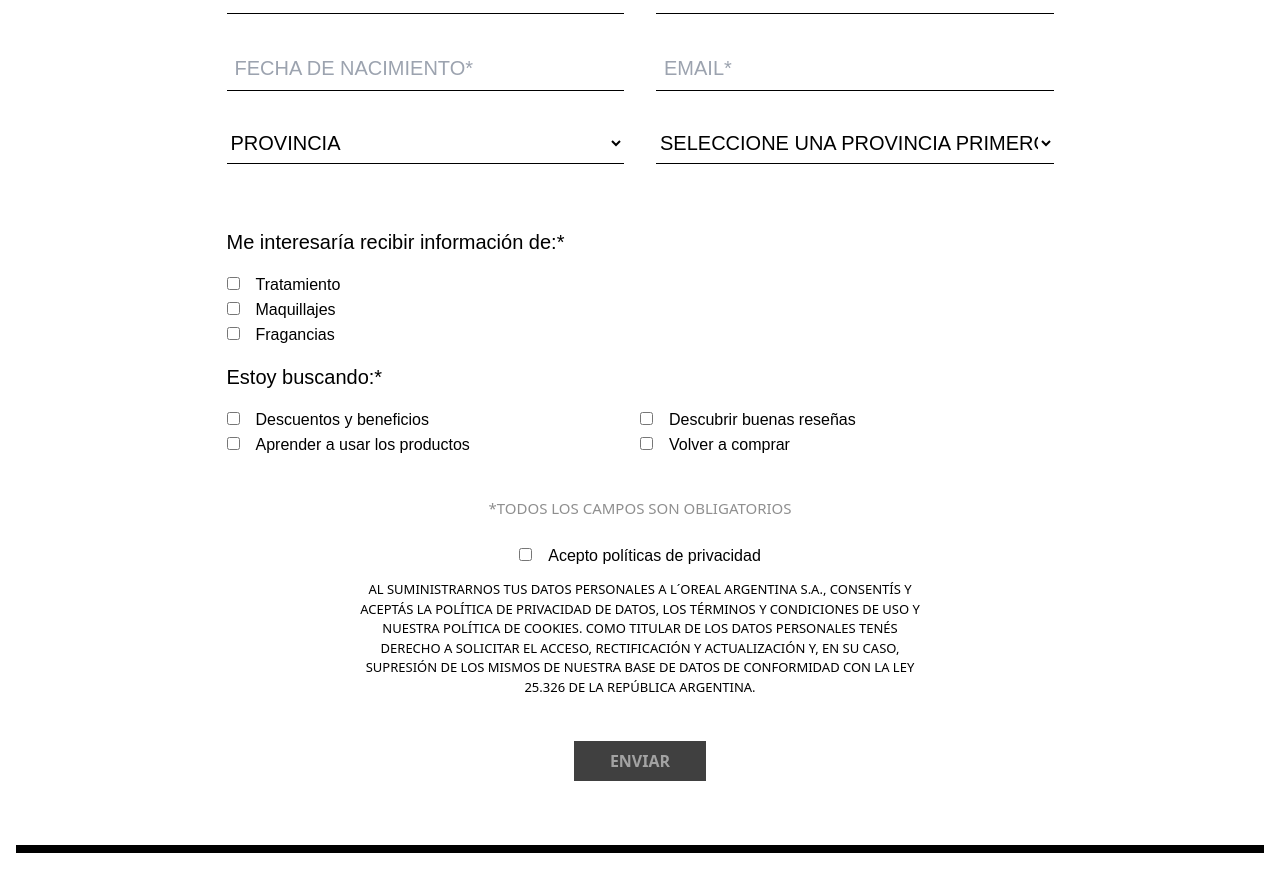
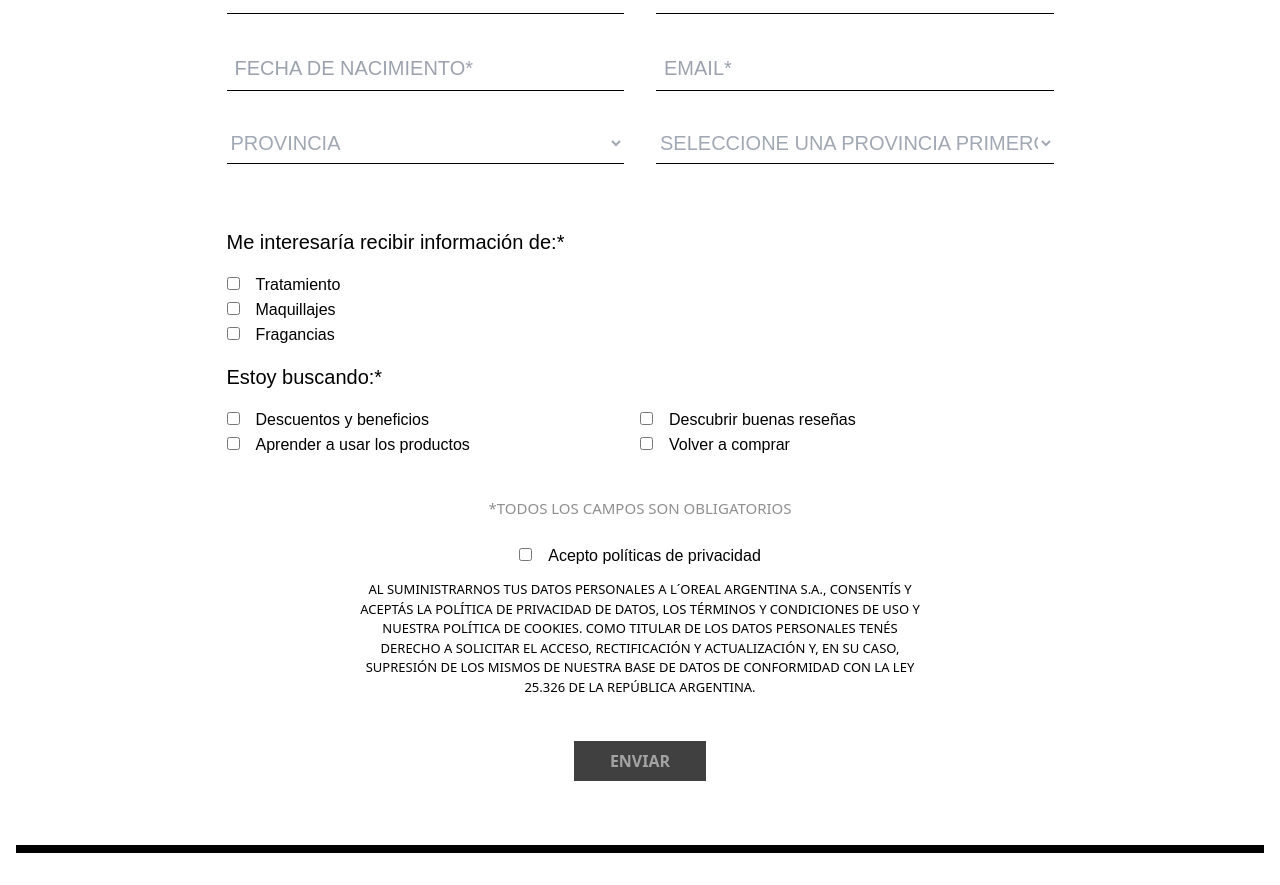
Before and after one commit to publicisarg/lancome-bbdd, a React (Vite) app: page / in a window 1280 px wide. Shown: the part 960-1845 px from the top of the page. Built offline with nearby package versions, Linux system fonts and the light colour scheme.

Commit message:
correcciones lancome

```diff
--- a/src/common/selectores/index.tsx
+++ b/src/common/selectores/index.tsx
@@ -1,8 +1,9 @@
-import axios from "axios";
 import React, { useEffect, useState } from "react";
 import municipios from './municipios.json';
 
 export function SelectorProvincia(props: any) {
+
+    const [color, setColor] = useState("text-[#a1a8b4]");
 
     const Provincias = ["Provincia", "Buenos Aires", "Ciudad Autónoma de Buenos Aires", "Catamarca", "Chaco", "Chubut", "Córdoba", "Corrientes", "Entre Ríos", "Formosa", "Jujuy", "La Pampa", "La Rioja", "Mendoza", "Misiones", "Neuquén", "Río Negro", "Salta", "San Juan", "San Luis", "Santa Cruz", "Santa Fe", "Santiago del Estero", "Tierra del Fuego, Antártida e Islas del Atlántico Sur", "Tucumán"];
 
@@ -20,8 +21,17 @@ export function SelectorProvincia(props: any) {
         return jsx;
     }
 
+    function changeColor(value) {
+        if (value != "") {
+            setColor("text-black");
+        } else {
+            setColor("text-[#a1a8b4]");
+        }
+        props.onChange(value);
+    }
+
     return (
-        <select required placeholder={props.placeholder} name={props.name} onChange={(e) => { props.onChange(e.target.value) }} className="py-2 bg-transparent border-black border-b md:text-xl text-2xl my-4 placeholder-black font-light font-montserrat">
+        <select required placeholder={props.placeholder} name={props.name} onChange={(e) => { changeColor(e.target.value) }} className={`${color} py-2 bg-transparent border-black border-b md:text-xl text-2xl my-4 placeholder-black font-montserrat`}>
             {buildOptionsJSX()}
         </select>
     )
@@ -30,6 +40,7 @@ export function SelectorProvincia(props: any) {
 export function SelectorLocalidades(props: any) {
 
     const [localidades, setLocalidades] = useState<any>([]);
+    const [color, setColor] = useState("text-[#a1a8b4]");
 
     useEffect(() => {
         if (props.provincia != "") {
@@ -50,7 +61,6 @@ export function SelectorLocalidades(props: any) {
     function buildOptionsJSX() {
         const jsx: any = [];
         if (localidades != undefined && props.provincia != "") {
-            console.log(localidades);
             var localidadesOrdenadas = localidades.sort((a,b) => (a.nombre > b.nombre) ? 1 : -1);
             localidadesOrdenadas.forEach((element: any, index: number) => {
                 var actualData = toTitleCase(element.nombre);
@@ -66,8 +76,16 @@ export function SelectorLocalidades(props: any) {
         return jsx;
     }
 
+    function changeColor(value) {
+        if (value != "") {
+            setColor("text-black");
+        } else {
+            setColor("text-[#a1a8b4]");
+        }
+    }
+
     return (
-        <select required placeholder={props.placeholder} name={props.name} className="py-2 bg-transparent border-black border-b md:text-xl text-2xl my-4 placeholder-black font-light font-montserrat">
+        <select required onChange={(e) => { changeColor(e.target.value) }} placeholder={props.placeholder} name={props.name} className={`${color} py-2 bg-transparent border-black border-b md:text-xl text-2xl my-4 placeholder-black font-montserrat`}>
             {buildOptionsJSX()}
         </select>
     )
```
